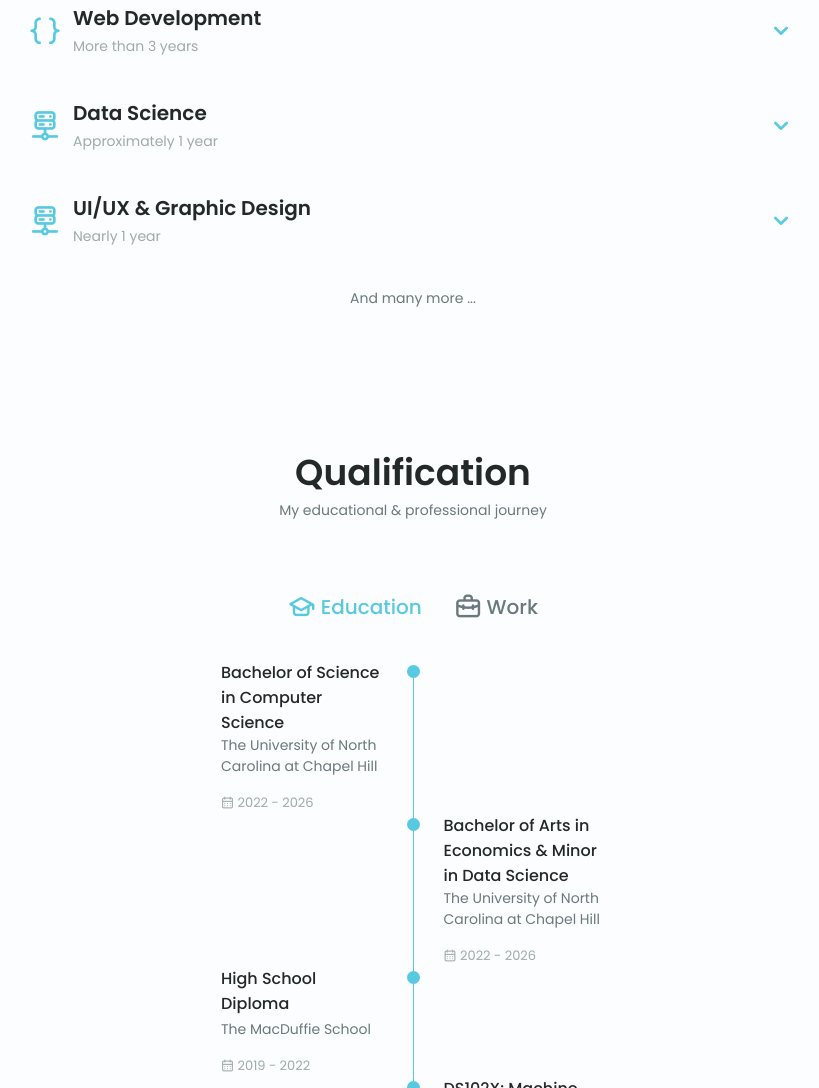
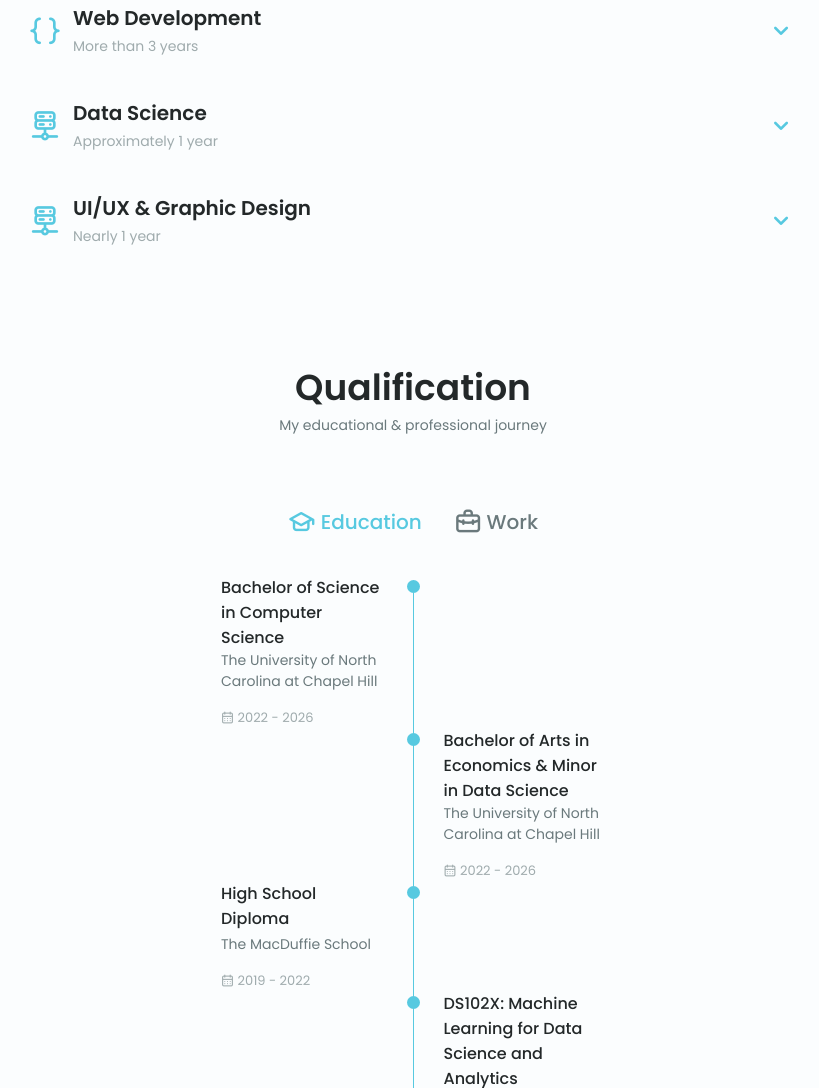
Before and after one commit to hoangsonww/My-Portfolio-Website, a plain HTML site: page index.html in a window 1280 px wide. Shown: the part 2962-4050 px from the top of the page, without its empty margins (227-1046 px from the left). Drawn offline with nearby package versions, Linux system fonts and the light colour scheme.

Commit message:
Updated skills

```diff
--- a/index.html
+++ b/index.html
@@ -604,7 +604,6 @@
                     </div>
                 </div>
             </div>
-            <span class="section__subtitle">And many more ... </span>
         </div>
     </section>
 
```
